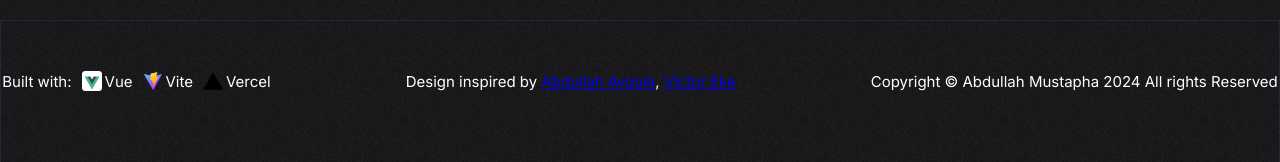
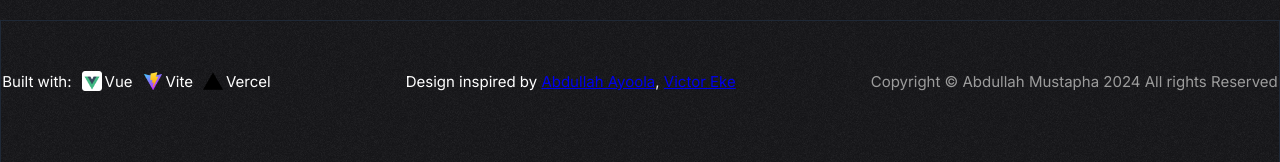
Before and after one commit to abdullah4tech/Portfolio-Page, a Vue app: page / in a window 1280 px wide. Shown: the part 1012-1174 px from the top of the page. Built offline with nearby package versions, Linux system fonts and the light colour scheme.

Commit message:
chore: Changed the color of the paragraph

```diff
--- a/src/components/FooterPage.vue
+++ b/src/components/FooterPage.vue
@@ -82,4 +82,8 @@ a{
 img{
   width: 20px;
 }
+
+.copyright p{
+  color: #9c9c9c;
+}
 </style>
```
